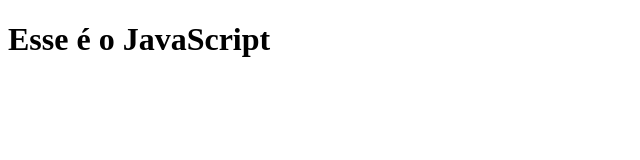
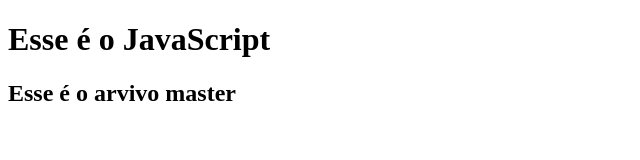
Before and after one commit to loochas/javascript-git, a plain HTML site: page index.html in a window 1280 px wide. Shown: the whole page, without its empty margins (0-640 px from the left). Drawn offline with Linux system fonts and the light colour scheme.

Commit message:
H2 adicionado

```diff
--- a/index.html
+++ b/index.html
@@ -8,6 +8,7 @@
 </head>
 <body>
   <h1>Esse é o JavaScript</h1>
+  <h2>Esse é o arvivo master</h2>
   <script src="script.js"></script>
 </body>
 </html>
```
